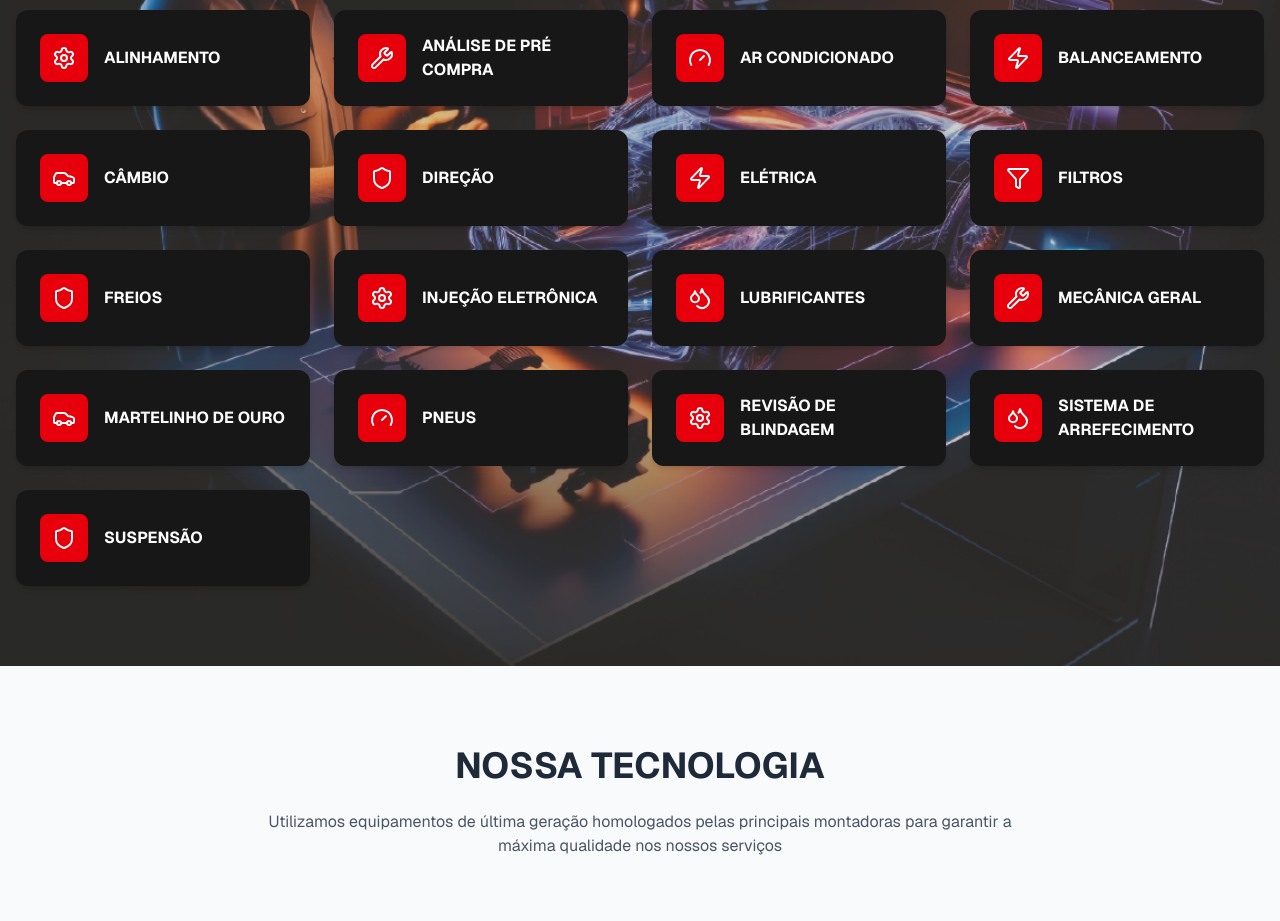
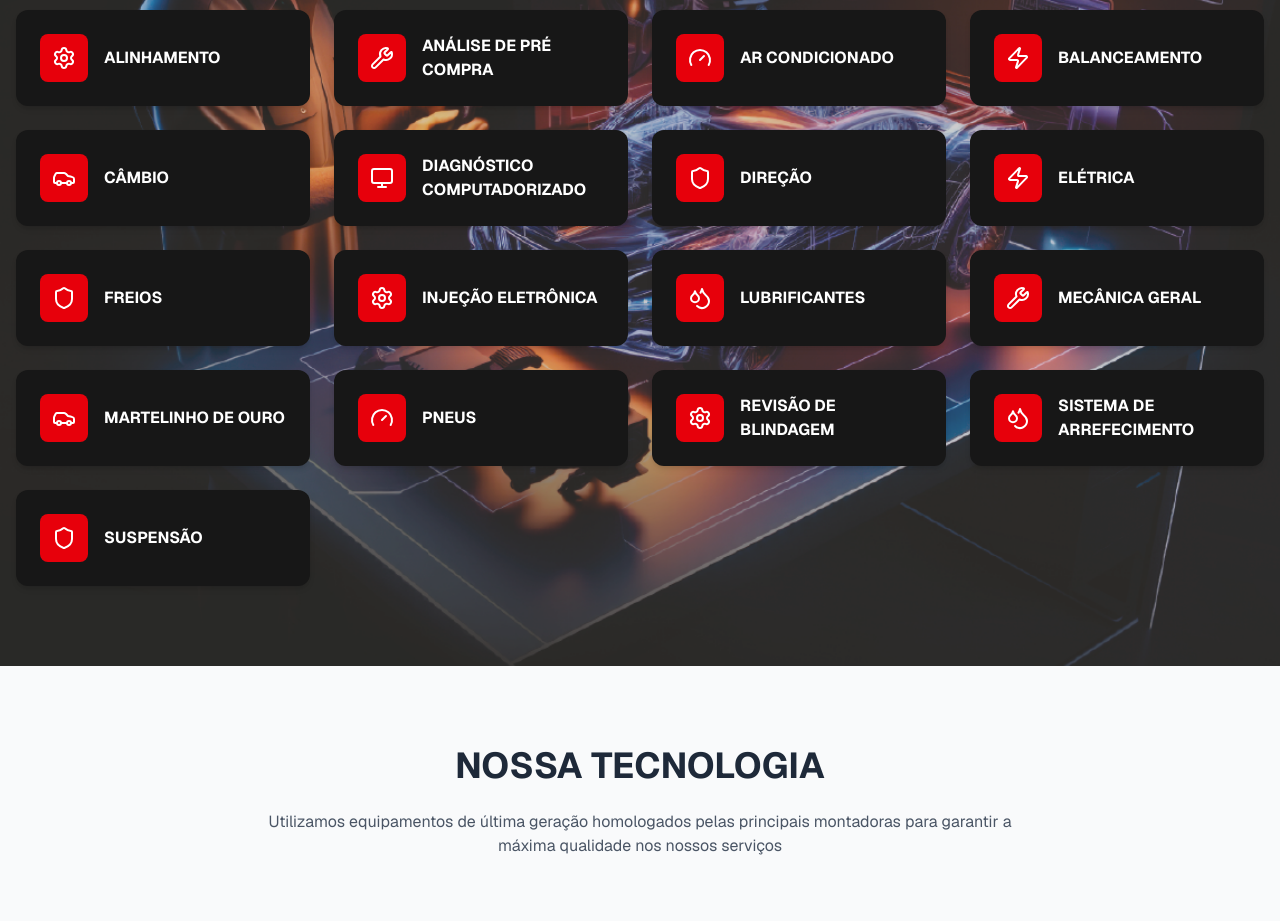
Before and after one commit to ramou1/scuderia-varga, a Next.js app: page / in a window 1280 px wide. Shown: the part 2600-3521 px from the top of the page. Built offline with nearby package versions, Linux system fonts and the light colour scheme.

Commit message:
fix: services description and deleting Filtros

```diff
--- a/src/components/Services.tsx
+++ b/src/components/Services.tsx
@@ -2,7 +2,7 @@
 
 import { motion } from 'framer-motion'
 import { useState } from 'react'
-import { Wrench, Settings, Car, Gauge, Droplets, Shield, Zap, Filter } from 'lucide-react'
+import { Wrench, Settings, Car, Gauge, Droplets, Shield, Zap, Monitor } from 'lucide-react'
 import ServiceModal from './ServiceModal'
 
 const services = [
@@ -37,22 +37,22 @@ const services = [
     description: 'Contamos com uma equipe técnica altamente qualificada e equipamentos modernos para garantir o diagnóstico preciso e o melhor desempenho do sistema de transmissão do seu veículo.'
   },
   {
+    icon: Monitor,
+    title: 'Diagnóstico Computadorizado',
+    subtitle: 'Tecnologia avançada para identificar problemas.',
+    description: 'Utilizamos scanners de última geração para diagnóstico preciso e rápido de falhas no sistema eletrônico do veículo, garantindo reparos eficientes e econômicos.'
+  },
+  {
     icon: Shield,
     title: 'Direção',
-    subtitle: '',
+    subtitle: 'Precisão e segurança no controle do seu veículo.',
     description: 'Diagnóstico preciso em conjunto de direção elétrica (EPS), inspeções completa no sistema de  direção hidráulica, elétrica e mecânica.'
   },
   {
     icon: Zap,
     title: 'Elétrica',
-    subtitle: '',
+    subtitle: 'Diagnóstico e reparos elétricos com precisão e segurança.',
     description: 'Equipamentos de ultima geração e de alta precisão para identificar falhas no sistema elétrico do veiculo com rapidez e precisão.'
-  },
-  {
-    icon: Filter,
-    title: 'Filtros',
-    subtitle: '',
-    description: ''
   },
   {
     icon: Shield,
@@ -69,7 +69,7 @@ const services = [
   {
     icon: Droplets,
     title: 'Lubrificantes',
-    subtitle: '',
+    subtitle: 'Proteção máxima para o motor com os melhores lubrificantes.',
     description: 'Desempenho total, com lubrificantes de alta qualidade e troca técnica de confiança.'
   },
   {
@@ -81,7 +81,7 @@ const services = [
   {
     icon: Car,
     title: 'Martelinho de Ouro',
-    subtitle: '',
+    subtitle: 'Reparos precisos, sem pintura, mantendo a originalidade do seu veículo.',
     description: 'Pequenos reparos, preservando a pintura original e mantando a originalidade e o valor de seu veiculo.'
   },
   {
```
